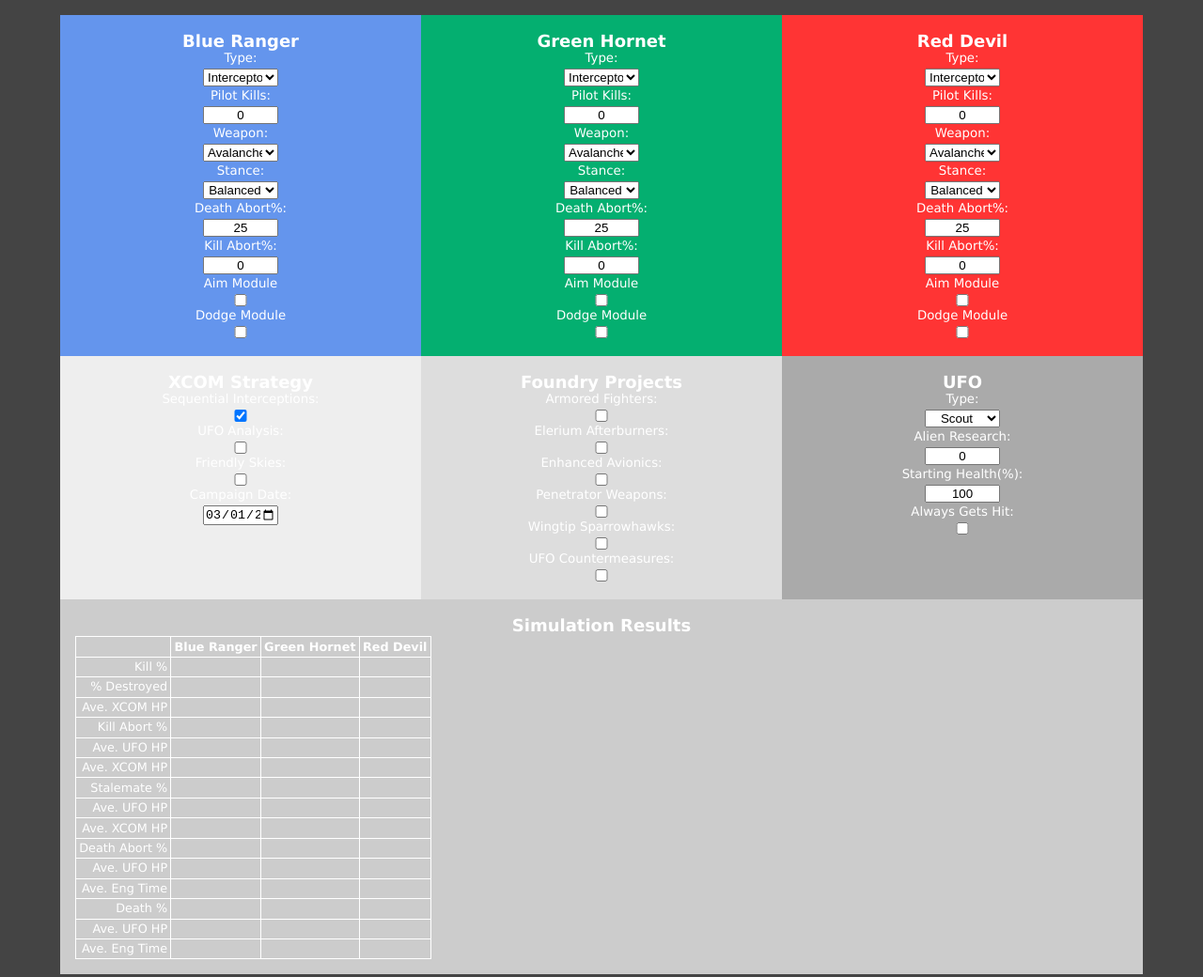
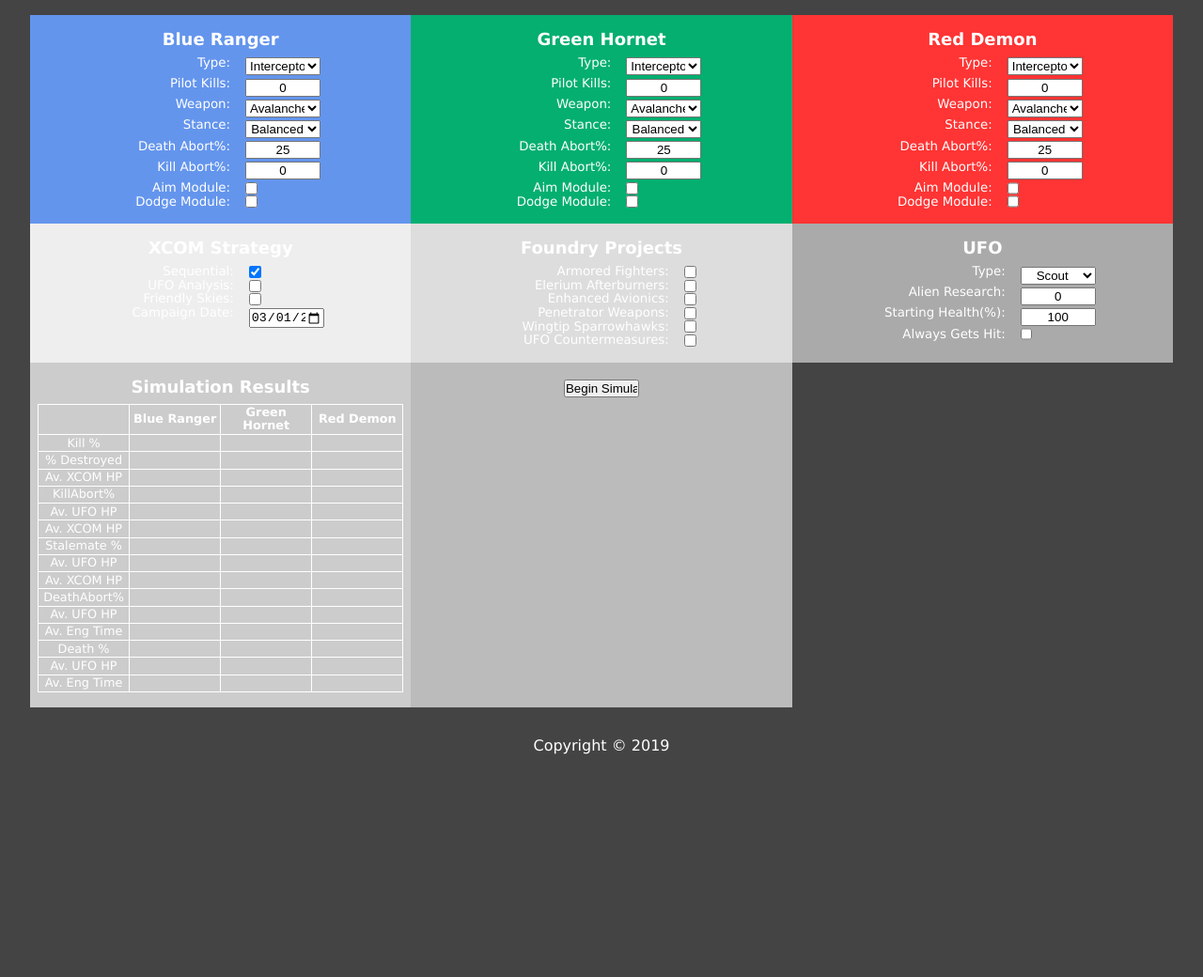
Before and after one commit to nucmatt/LW1-Airgame-Simulator, a website: page dist/index.html in a window 1280 px wide. Shown: the top 1040 px of the page at 94% size. After the commit the page ends 829 px from the top, so only its background shows below. Drawn offline with Linux system fonts and the light colour scheme.

Commit message:
Continued styling page. Converted each grid area into a subgrid to align items properly.

```diff
--- a/scss/main.scss
+++ b/scss/main.scss
@@ -20,37 +20,46 @@
 }
 
 main {
-	padding: 1rem 4rem;
+	padding: 1rem 2rem;
 	font-size: smaller;
 }
 
 section {
 	margin: 0;
-  padding: 1rem;
+	padding: 1rem 0.5rem;
 	text-align: center;
 }
 
-h1 {
+h1,caption {
 	margin: 0;
-	padding: 0.1rem;
+	padding-bottom: 0.5rem;
 	text-align: center;
 	font-size: large;
+	font-weight: bold;
+}
+
+label {
+	padding: 0 1rem;
 }
 
 select,
 input {
 	padding: 0;
-	margin: 0.2rem auto;
+	margin: 0.1rem 0;
 	box-sizing: border-box;
 	width: 5rem;
-  display: block;
 	text-align: center;
+}
+
+input[type="checkbox"] {
+	// padding: 0;
+	margin: auto 0;
+	width: 0.8rem;
 
 }
 
 ::-webkit-inner-spin-button {
 	display: none;
-
 }
 
 ::-webkit-clear-button {
@@ -63,9 +72,16 @@
 	grid-template-areas:
 		"interceptor1 interceptor2 interceptor3"
 		"strategy     foundry      ufo"
-		"results      results      results";
+		"results      button       computed";
 	grid-template-columns: repeat(3, 1fr);
 }
+
+.subgrid {
+	display: grid;
+	grid-template-columns: auto auto;
+	text-align: right;
+}
+
 #blueRanger {
 	grid-area: interceptor1;
 	background-color: $blue-ranger-color;
@@ -105,15 +121,24 @@
 	}
 }
 
+#simulation_start_btn {
+	grid-area: button;
+	background-color: #bbb;
+}
+
 table {
 	border-collapse: collapse;
-	text-align: right;
+	text-align: center;
 }
 td,
 th {
 	border: 1px solid #fff;
-  padding: 0.2rem;
 	font-size: 0.8rem;
+	padding: 0.1rem;
+}
+
+td.blue, td.green, td.red {
+	width: 25%;
 }
 
 #main-footer {
```
Also changed, not shown: dist/css/main.css, dist/index.html. Lines whose indentation alone changed are shown as unchanged.
